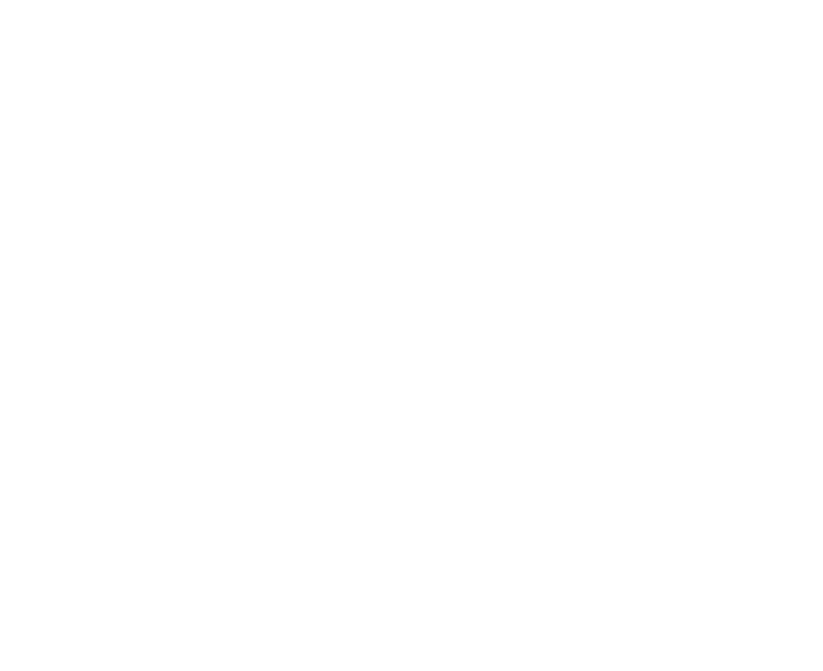
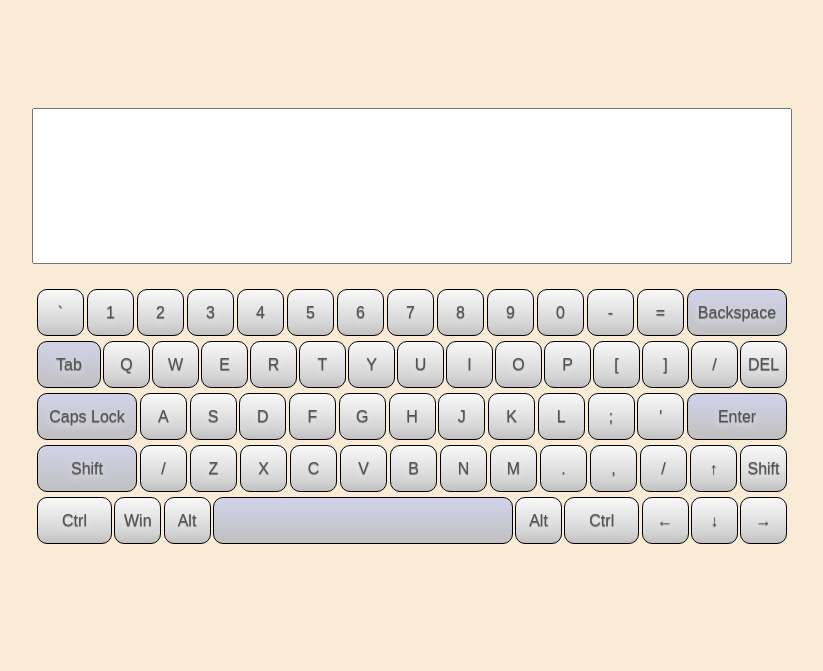
Before and after one commit to Satancrew/virtual-keyboard, a plain HTML site: page index.html in a window 1280 px wide. Shown: the whole page, without its empty margins (228-1051 px from the left). Drawn offline with Linux system fonts and the light colour scheme.

Commit message:
feat: block with textarea and keyboard

```diff
--- a/index.html
+++ b/index.html
@@ -4,9 +4,11 @@
     <meta charset="UTF-8">
     <meta http-equiv="X-UA-Compatible" content="IE=edge">
     <meta name="viewport" content="width=device-width, initial-scale=1.0">
+    <link rel="stylesheet" href="style.css">
     <title>Virtual Keyboard</title>
 </head>
 <body>
 
+<script src="script.js"></script>
 </body>
 </html>
--- a/script.js
+++ b/script.js
@@ -0,0 +1,72 @@
+
+//Создаем Body
+const BODY = document.querySelector('body');
+
+const KEYS_BUTTON = [
+    '`', '1', '2', '3', '4', '5', '6', '7', '8', '9', '0', '-', '=', 'Backspace',
+    'Tab', 'Q', 'W', 'E', 'R', 'T', 'Y', 'U', 'I', 'O', 'P', '[', ']', '/', 'DEL',
+    'Caps Lock', 'A', 'S', 'D', 'F', 'G', 'H', 'J', 'K', 'L', ';', `'`, 'Enter',
+    'Shift', '/', 'Z', 'X', 'C', 'V', 'B', 'N', 'M', '.', ',', '/', '↑', 'Shift',
+    'Ctrl', 'Win', 'Alt', ' ', 'Alt', 'Ctrl', '←', '↓', '→'
+]
+
+
+// Создаем блок по центру с text-area и клавиатурой
+
+function startPage() {
+
+    let bigDiv = document.createElement('div');
+    bigDiv.classList.add('div-main');
+
+    let textArea = document.createElement('textarea');
+    textArea.setAttribute('id', 'text-area');
+
+    let keyboard = document.createElement('div');
+    keyboard.classList.add('keyboard');
+
+    // let button = document.createElement('button');
+    // button.classList.add('button-keyboard');
+
+    for (let i = 0; i < 65; i++) {
+
+        if (i === 13 || i === 29 || i === 41 || i === 42 ) {
+            let button = document.createElement('button');
+            button.textContent = KEYS_BUTTON[i];
+            button.classList.add('button-keyboard', 'button-keyboard-special');
+            keyboard.appendChild(button);
+        } else if (i === 14) {
+            let button = document.createElement('button');
+            button.textContent = KEYS_BUTTON[i];
+            button.classList.add('button-keyboard', 'button-keyboard-special');
+            button.style.width = '64px';
+            keyboard.appendChild(button);
+        } else if (i === 59) {
+            let button = document.createElement('button');
+            button.textContent = KEYS_BUTTON[i];
+            button.classList.add('button-keyboard', 'button-keyboard-special');
+            button.style.width = '300px';
+            keyboard.appendChild(button);
+        } else if (i === 56 || i == 61) {
+            let button = document.createElement('button');
+            button.textContent = KEYS_BUTTON[i];
+            button.classList.add('button-keyboard');
+            button.style.width = '75px';
+            keyboard.appendChild(button);
+        } else {
+            let button = document.createElement('button');
+            button.textContent = KEYS_BUTTON[i];
+            button.classList.add('button-keyboard');
+            keyboard.appendChild(button);
+        }
+
+
+
+    }
+
+    bigDiv.appendChild(textArea);
+    bigDiv.appendChild(keyboard);
+
+    BODY.appendChild(bigDiv);
+}
+
+startPage();
--- a/style.css
+++ b/style.css
@@ -0,0 +1,79 @@
+
+body {
+    background-color: antiquewhite;
+    max-width: 1440px;
+    width: 100%;
+    margin-left: auto;
+    margin-right: auto;
+
+}
+
+.div-main {
+    width: 760px;
+    height: 560px;
+    margin-left: auto;
+    margin-right: auto;
+    display: flex;
+    flex-direction: column;
+    gap: 20px;
+    padding-top: 100px;
+}
+
+#text-area {
+    height: 150px;
+    width: 99.2%;
+    resize: none;
+}
+
+.keyboard {
+    /* width: 100%;
+    height: 380px; */
+    /* background-color: azure; */
+    gap: 2px;
+    display: flex;
+    flex-wrap: wrap;
+    row-gap: 5px;
+    /* grid-template-columns: repeat(12, 1fr); */
+    padding: 5px;
+    justify-content: space-between;
+}
+
+.button-keyboard {
+
+        box-sizing: border-box;
+        /* line-height: 80px; */
+        font-size: 16px;
+        text-align: center;
+        width: 47px;
+        color: #555;
+        cursor: pointer;
+        height: 47px;
+        /* border-color: #f2f2f2; */
+        border-style: solid;
+        text-shadow: 0 0.5px 1px #777, 0 2px 6px #f2f2f2;
+        border-width: 1px;
+        border-radius: 10px;
+        background: -webkit-linear-gradient(top, #f9f9f9 0%, #D2D2D2 80%, #c0c0c0 100%);
+        font-family: sans-serif;
+        /* display: inline-block; */
+        transition: box-shadow 0.3s ease, transform 0.15s ease;
+        box-shadow: 0 0 1px #888,0 1px 0 #fff, 0 6px 0 #C0C0C0,
+        0 8px 17px rgba(#444, 0.4), 2px 1px 4px rgba(#444, 0.25),
+        -2px 1px 4px rgba(#444, 0.25), 0 9px 16px rgba(#444, 0.1);
+    }
+
+    .button-keyboard:hover,
+    .button-keyboard:focus {
+      box-shadow: 0 0 1px #888,0 1px 0 #fff, 0 4px 0 #C0C0C0, 0 2px 35px rgba(#444, 0.3), 2px 2px 4px rgba(#444, 0.25), -2px 2px 4px rgba(#444, 0.25), 0 7px 4px rgba(#444, 0.1);
+      transform: translateY(2px);
+    }
+
+    .button-keyboard:active {
+      box-shadow: 0 0 1px #888,0 1px 0 #fff, 0 0 0 #C0C0C0, 0 0px 30px rgba(#444, 0.15), 2px 2px 4px rgba(#444, 0.25), -2px 2px 4px rgba(#444, 0.25), 0 0px 4px rgba(#444, 0.25);
+      transform: translateY(4px);
+    }
+
+    .button-keyboard-special {
+        width: 100px;
+        background: -webkit-linear-gradient(top, #555555 0%, #D2D3E9 0%, #C0C0C1 100%);
+    }
```
